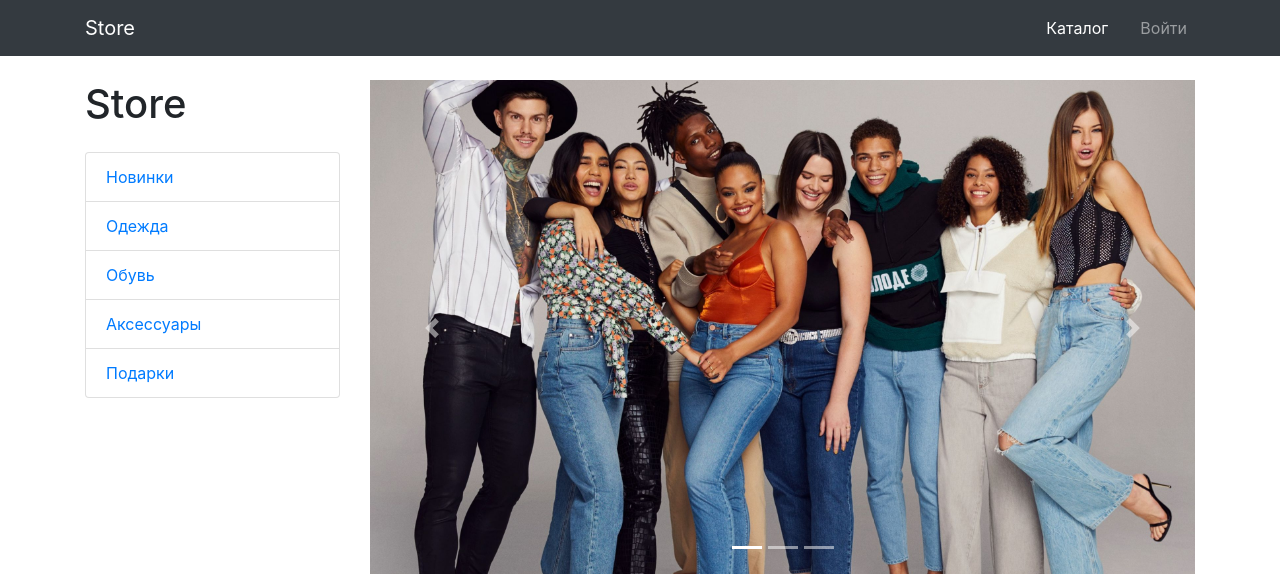
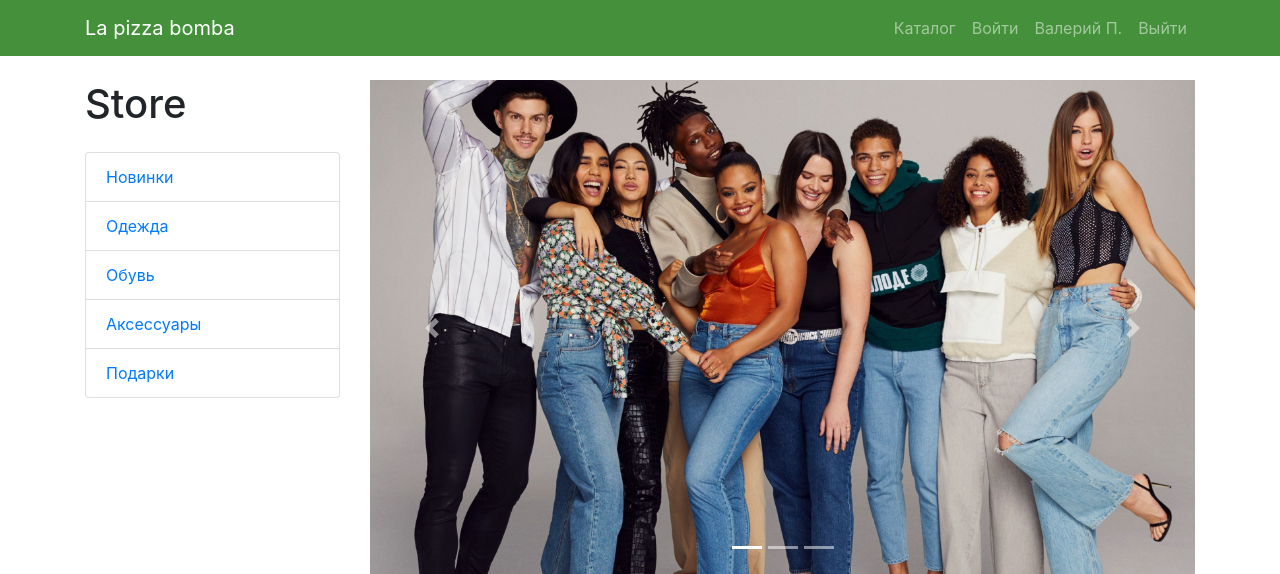
Before and after one commit to TearsOprah/market-portfolio, a Django app: page /products/ in a window 1280 px wide. Shown: the top 574 px of the page. Run offline with Django 4.2, Linux system fonts and the light colour scheme; some libraries are stand-ins or nearby versions.

Commit message:
добавил шаблон в html

```diff
--- /dev/null
+++ b/store/products/templates/products/base.html
@@ -0,0 +1,67 @@
+{% load static %}
+<!DOCTYPE html>
+<html lang="en">
+
+<head>
+
+    <meta charset="utf-8">
+    <meta name="viewport" content="width=device-width, initial-scale=1, shrink-to-fit=no">
+    <meta name="description" content="">
+    <meta name="author" content="">
+
+    <title>{{ title|title }}</title>
+
+    <!-- Bootstrap core CSS -->
+    <link href="{% static 'vendor/bootstrap/css/bootstrap.min.css' %}" rel="stylesheet">
+
+    <!-- Custom styles for this template -->
+    {% block css  %}{% endblock %}
+
+</head>
+
+<body>
+
+<!-- Navigation -->
+<nav class="navbar navbar-expand-lg navbar-dark fixed-top" style="background-color: #45913b;">
+    <div class="container">
+        <a class="navbar-brand" href="{% url 'index' %}">La pizza bomba</a>
+        <button class="navbar-toggler" type="button" data-toggle="collapse" data-target="#navbarResponsive"
+                aria-controls="navbarResponsive" aria-expanded="false" aria-label="Toggle navigation">
+            <span class="navbar-toggler-icon"></span>
+        </button>
+        <div class="collapse navbar-collapse" id="navbarResponsive">
+            <ul class="navbar-nav ml-auto">
+                <li class="nav-item">
+                    <a class="nav-link" href="{% url 'products' %}">Каталог <i class="fas fa-shopping-bag"></i> </a>
+                </li>
+                <li class="nav-item">
+                    <a class="nav-link" href="auth/login.html">Войти <i class="fas fa-sign-in-alt"></i></a>
+                </li>
+                <li class="nav-item">
+                    <a class="nav-link" href="auth/profile.html">Валерий П.
+                        <i class="fas fa-user-circle"></i>
+                    </a>
+                </li>
+                <li class="nav-item">
+                    <a class="nav-link" href="#">Выйти <i class="fas fa-sign-out-alt"></i></a>
+                </li>
+            </ul>
+        </div>
+    </div>
+</nav>
+
+<!-- Page Content -->
+{% block content %}{% endblock %}
+
+{% block footer %}{% endblock %}
+
+<!-- Bootstrap core JavaScript -->
+<script src="{% static 'vendor/jquery/jquery.min.js' %}"></script>
+<script src="{% static 'vendor/bootstrap/js/bootstrap.bundle.min.js' %}"></script>
+
+<!-- FontAwesome script -->
+<script src="{% static 'vendor/fontawesome/fontawesome-icons.js' %}" crossorigin="anonymous"></script>
+
+</body>
+
+</html>
--- a/store/products/templates/products/products.html
+++ b/store/products/templates/products/products.html
@@ -1,51 +1,11 @@
+{% extends 'products/base.html' %}
 {% load static %}
-<!DOCTYPE html>
-<html lang="en">
 
-<head>
+{% block css %}
+    <link href="{% static 'css/products.css' %}" rel="stylesheet">
+{% endblock %}
 
-    <meta charset="utf-8">
-    <meta name="viewport" content="width=device-width, initial-scale=1, shrink-to-fit=no">
-    <meta name="description" content="">
-    <meta name="author" content="">
-
-    <title>Store - Каталог</title>
-
-    <!-- Bootstrap core CSS -->
-    <link href="{% static 'vendor/bootstrap/css/bootstrap.min.css' %}" rel="stylesheet">
-
-    <!-- Custom styles for this template -->
-    <link href="{% static 'css/products.css' %}" rel="stylesheet">
-
-</head>
-
-<body>
-
-<!-- Navigation -->
-<nav class="navbar navbar-expand-lg navbar-dark bg-dark fixed-top">
-    <div class="container">
-        <a class="navbar-brand" href="{% url 'index' %}">Store</a>
-        <button class="navbar-toggler" type="button" data-toggle="collapse" data-target="#navbarResponsive"
-                aria-controls="navbarResponsive" aria-expanded="false" aria-label="Toggle navigation">
-            <span class="navbar-toggler-icon"></span>
-        </button>
-        <div class="collapse navbar-collapse" id="navbarResponsive">
-            <ul class="navbar-nav ml-auto">
-                <li class="nav-item active">
-                    <a class="nav-link" href="{% url 'products' %}">Каталог</a>
-                </li>
-                <li class="nav-item">
-                    <a class="nav-link" href="#"><i class="fas fa-shopping-bag"></i></a>
-                </li>
-                <li class="nav-item">
-                    <a class="nav-link" href="auth/login.html">Войти <i class="fas fa-sign-in-alt"></i></a>
-                </li>
-            </ul>
-        </div>
-    </div>
-</nav>
-
-<!-- Page Content -->
+{% block content %}
     <div class="container">
 
         <div class="row">
@@ -237,23 +197,13 @@
         </div>
 
     </div>
-<!-- /.container -->
+{% endblock %}
 
-<!-- Footer -->
+{% block footer %}
     <footer class="py-5 bg-dark">
         <div class="container">
             <p class="m-0 text-center text-white">Copyright &copy; Store 2021</p>
         </div>
         <!-- /.container -->
     </footer>
-
-<!-- Bootstrap core JavaScript -->
-<script src="{% static 'vendor/jquery/jquery.min.js' %}"></script>
-<script src="{% static 'vendor/bootstrap/js/bootstrap.bundle.min.js' %}"></script>
-
-<!-- FontAwesome script -->
-<script src="{% static 'vendor/fontawesome/fontawesome-icons.js' %}" crossorigin="anonymous"></script>
-
-</body>
-
-</html>
+{% endblock %}
--- a/store/products/templates/products/test_context.html
+++ b/store/products/templates/products/test_context.html
@@ -2,7 +2,7 @@ hello
 
 {{title}}
 
-<h1>{{header|date}}</h1>
+<h1>{{header}}</h1>
 <p>{{username}}</p>
 
 {% for product in products %}
--- a/store/products/views.py
+++ b/store/products/views.py
@@ -2,11 +2,17 @@ from django.shortcuts import render
 
 
 def index(request):
-    return render(request, 'products/index.html')
+    context = {
+        'title': 'La pizza bomba'
+    }
+    return render(request, 'products/index.html', context)
 
 
 def products(request):
-    return render(request, 'products/products.html')
+    context = {
+        'title': 'La pizza bomba - Меню'
+    }
+    return render(request, 'products/products.html', context)
 
 
 def test_context(request):
```
Also changed, not shown: store/products/templates/products/index.html (+6 -61 lines). Lines whose indentation alone changed are shown as unchanged.
